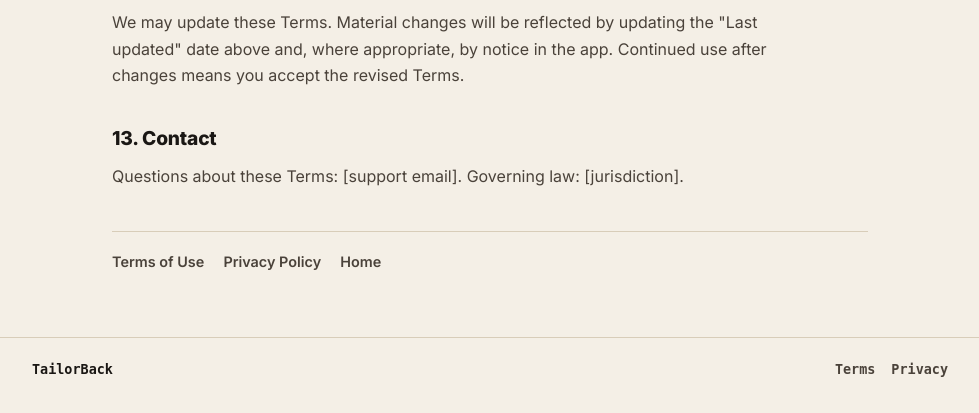
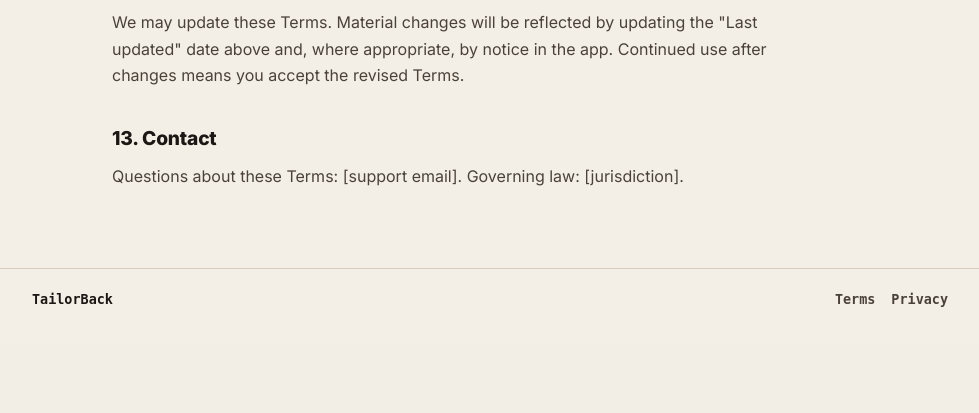
Before and after one commit to pashyamisoul/tailorback, a Flask app: page /terms in a window 1280 px wide. Shown: the part 3473-3886 px from the top of the page, without its empty margins (150-1129 px from the left). After the commit the page ends 3780 px from the top, so only its background shows below. Run offline with Flask 3, Linux system fonts and the light colour scheme; some web fonts are replaced.

Commit message:
Remove duplicate footer links on legal pages
The in-content legal-foot-links row (Terms/Privacy/Home) duplicated the
site footer directly below it. Drop it and keep the single site footer.

Co-Authored-By: Claude Opus 4.8 <noreply@anthropic.com>

```diff
--- a/templates/legal_base.html
+++ b/templates/legal_base.html
@@ -33,12 +33,6 @@
       </div>
 
       {% block content %}{% endblock %}
-
-      <div class="legal-foot-links">
-        <a href="/terms">Terms of Use</a>
-        <a href="/privacy">Privacy Policy</a>
-        <a href="/">Home</a>
-      </div>
     </div>
   </main>
 
```
